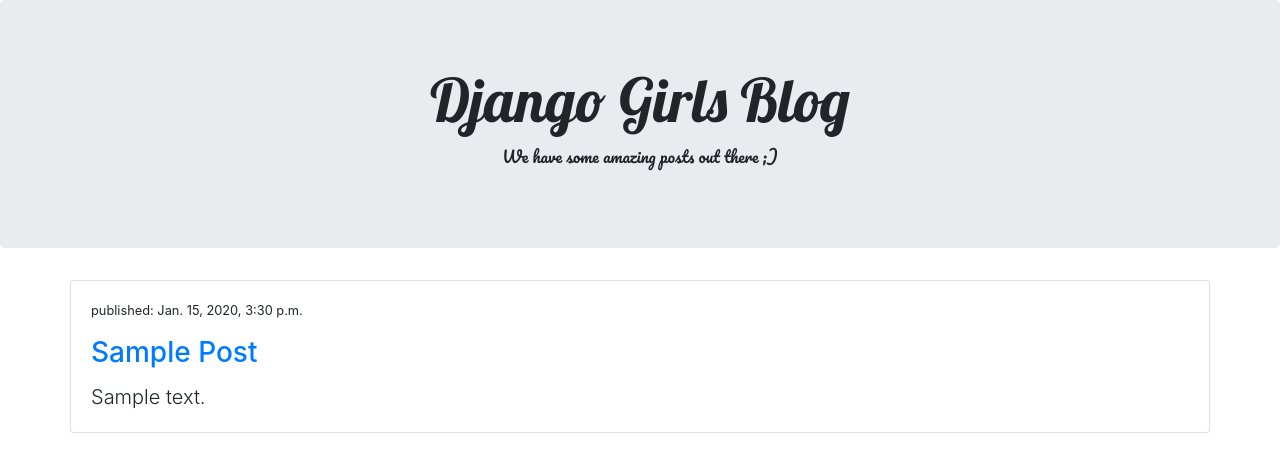
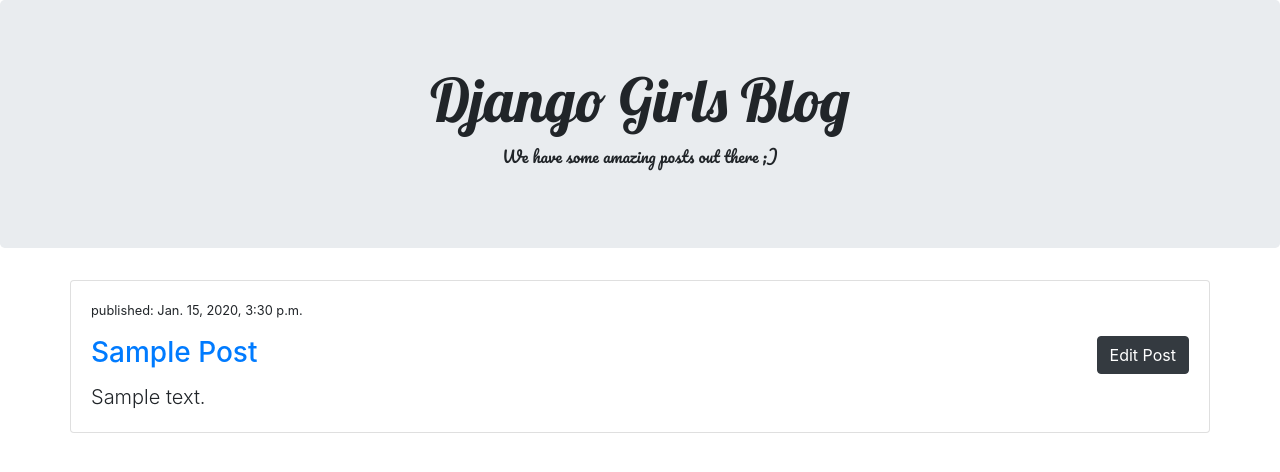
Before and after one commit to vansjyo/Blog-Django, a Django app: page /post/1/ in a window 1280 px wide. Shown: the top 472 px of the page. Run offline with Django 3.2, Linux system fonts and the light colour scheme; tables that the repository leaves empty hold one stand-in row (values such as "Sample post"); some libraries are stand-ins or nearby versions.

Commit message:
added edit post function

```diff
--- a/blog/templates/blog/post_detail.html
+++ b/blog/templates/blog/post_detail.html
@@ -6,6 +6,7 @@
 		{% if post.published_date %}
            <p class="small">published: {{ post.published_date }}</p>
         {% endif %}
+        <a type="button" href="{% url 'post_edit' pk=post.pk %}" class="btn btn-dark float-right">Edit Post</a>
 		<h3 class="card-title text-capitalize"><a href="{% url 'post_detail' pk=post.pk %}"> {{ post.title }}</a></h3>
 		<!-- The post_detail part means that Django will be expecting a URL in blog/urls.py with name=post_detail -->
 		<!-- k=post.pk pk is short for primary key, which is a unique name for each record in a database. -->
--- a/blog/urls.py
+++ b/blog/urls.py
@@ -7,4 +7,6 @@ urlpatterns = [
     path('', views.post_list, name='post_list'),
     path('post/<int:pk>/', views.post_detail, name='post_detail'),
     path('post/new', views.post_new, name='post_new'),
+    path('post/<int:pk>/edit/', views.post_edit, name='post_edit'),
+
 ]
--- a/blog/views.py
+++ b/blog/views.py
@@ -28,3 +28,17 @@ def post_new(request):
 	else:
 		form = PostForm()
 	return render(request, 'blog/post_edit.html', {'form':form})
+
+def post_edit(request, pk):
+	post = get_object_or_404(Post, pk=pk)
+	if request.method == "POST":
+		form = PostForm(request.POST, instance=post)
+		if form.is_valid:
+			post = form.save(commit=False)
+			post.author = request.user
+			post.published_date = timezone.now()
+			post.save()
+			return redirect('post_detail', pk=post.pk)
+	else:
+		form = PostForm(instance=post)
+	return render(request, 'blog/post_edit.html', {'form':form})
```
